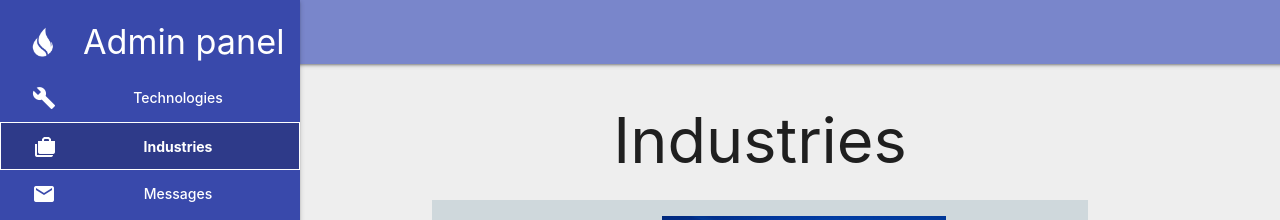
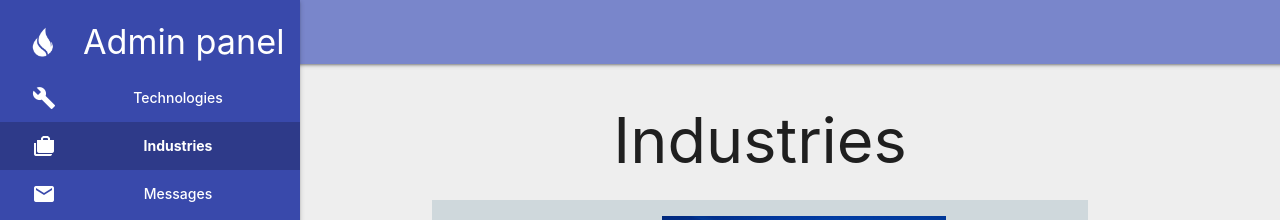
Before and after one commit to igorg-rc/admin_panel_react, a React (Create React App) app: page /industries in a window 1280 px wide. Shown: the top 220 px of the page. Built offline with nearby package versions, Linux system fonts and the light colour scheme.

Commit message:
add active link

```diff
--- a/src/components/Layout/Layout.css
+++ b/src/components/Layout/Layout.css
@@ -28,7 +28,6 @@ header {
 
 .active {
   font-weight: bold !important;
-  border: 0.5px solid white;
   background: rgba(0,0,0, 0.2);
 }
 
```
